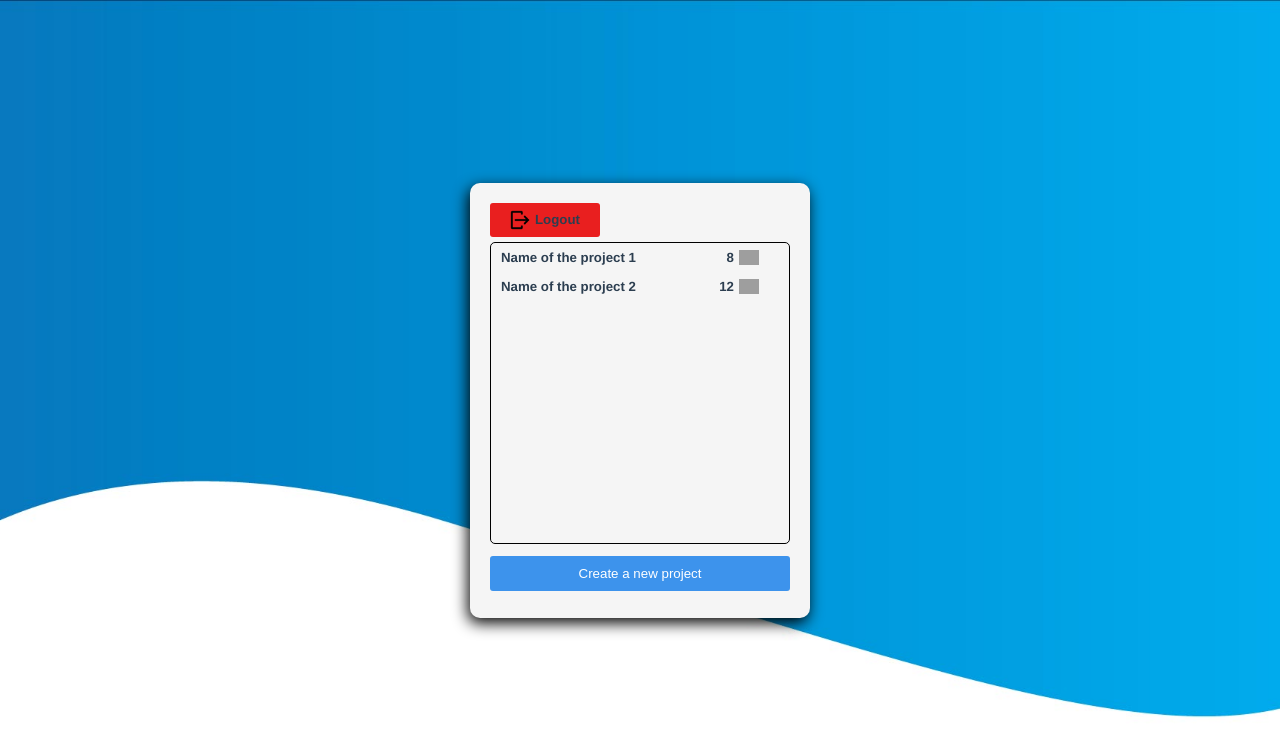
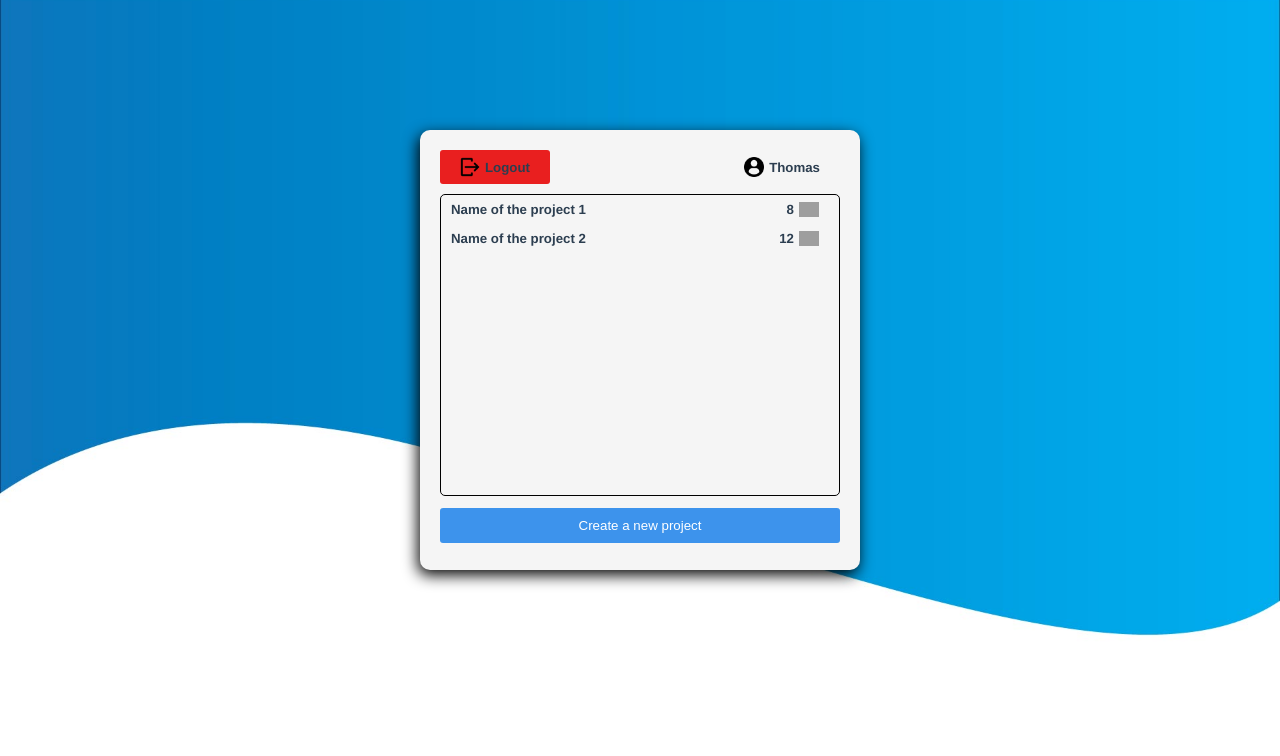
Before and after one commit to ThomasBernardDiiage/DailyRecord, a Vue app in the folder client-dailyrecord/: page /home in a window 1280 px wide. Shown: the top 756 px of the page. Built offline with nearby package versions, Linux system fonts and the light colour scheme; grey boxes are pictures that could not be loaded.

Commit message:
Project creation page

```diff
--- a/client-dailyrecord/src/assets/styles/card.css
+++ b/client-dailyrecord/src/assets/styles/card.css
@@ -12,15 +12,6 @@ form.card h1{
     font-size: 25pt;
 }
 
-form.card label {
-    align-self: start;
-}
-
-form.card input:not([type="Submit"]){
-    margin: 7px 0;
-    padding: 5px;
-}
-
 form.card span{
     border: solid gray 1px;
     border-radius: 3px;
--- a/client-dailyrecord/src/assets/styles/main.css
+++ b/client-dailyrecord/src/assets/styles/main.css
@@ -2,7 +2,7 @@ section.container{
     display: flex;
     align-items: center;
     justify-content: center;
-    height: 100vh;
+    height: 700px;
     background-image: url('../images/background.jpg');
     background-position:center;
     background-size: cover;
@@ -22,3 +22,15 @@ section.container{
 .buttonBlue:hover{
     background-color: rgb(40, 97, 158);
 }
+
+label {
+    align-self: start;
+}
+input:not([type="Submit"]){
+    margin: 7px 0;
+    padding: 5px;
+}
+
+textarea{
+    resize: none;
+}
--- /dev/null
+++ b/client-dailyrecord/src/components/ButtonGoback.vue
@@ -0,0 +1,42 @@
+<template>
+    <article class="buttonLogout">
+        <img src="../assets/images/goback.png" alt="">
+        <h5>Go back</h5>
+    </article>
+</template>
+
+
+<style>
+    .buttonLogout{
+        display: flex;
+        align-items: center;
+        justify-content: center;
+        align-self: flex-start;
+        background-color: rgb(233, 31, 31);
+        margin: 7px 0;
+        padding: 10px 20px;
+        border-radius: 3px;
+        cursor: pointer;
+    }
+
+    .buttonLogout:hover{
+        background-color: rgb(185, 20, 20);
+    }
+
+    .buttonLogout h5{
+        margin: 0;
+    }
+
+    .buttonLogout img{
+        width: 20px;
+        margin-right: 5px;
+    }
+</style>
+
+
+<script>
+
+export default{
+
+}
+</script>
--- /dev/null
+++ b/client-dailyrecord/src/components/ButtonProfile.vue
@@ -0,0 +1,36 @@
+<template>
+    <article class="buttonProfile">
+        <img src="../assets/images/profile.png" alt="">
+        <h5>Thomas</h5>
+    </article>
+</template>
+
+
+<style>
+    .buttonProfile{
+        display: flex;
+        align-items: center;
+        justify-content: center;
+        align-self: flex-start;
+        padding: 7px 20px;
+        border-radius: 3px;
+    }
+
+
+    .buttonProfile h5{
+        margin: 0;
+    }
+
+    .buttonProfile img{
+        width: 20px;
+        margin-right: 5px;
+    }
+</style>
+
+
+<script>
+
+export default{
+
+}
+</script>
--- a/client-dailyrecord/src/components/ProjectComponent.vue
+++ b/client-dailyrecord/src/components/ProjectComponent.vue
@@ -21,6 +21,7 @@
 
     section.itemProject:hover{
         background-color: rgb(40, 97, 158);
+        color: white;
     }
 
     section.itemProject h5{
@@ -30,7 +31,7 @@
     section.itemProject article{
         display: flex;
         align-items: center;
-        margin: 0 20px;
+        margin: 0 10px;
     }
 
     section.itemProject article img{
--- a/client-dailyrecord/src/router/index.js
+++ b/client-dailyrecord/src/router/index.js
@@ -18,6 +18,11 @@ const routes = [
     path: '/home',
     name: 'Home',
     component: () => import('../views/Home.vue')
+  },
+  {
+    path: '/projectCreation',
+    name: 'ProjectCreation',
+    component: () => import('../views/ProjectCreation.vue')
   }
 
 ]
--- a/client-dailyrecord/src/views/Home.vue
+++ b/client-dailyrecord/src/views/Home.vue
@@ -1,12 +1,18 @@
 <template>
     <section class="container">
         <section class="wrapper">
-            <ButtonLogout @click.native="logout()"></ButtonLogout>
+            <div>
+                <ButtonLogout @click.native="logout()"></ButtonLogout>
+                <ButtonProfile></ButtonProfile>
+            </div>
+
             <section class="listProjects">
                 <ProjectComponent v-for="project in projects" v-bind:key="project.id" v-bind:project="project"></ProjectComponent>
             </section>
 
-            <button class="buttonBlue">Create a new project</button>
+
+        <button @click="createProject()" class="buttonBlue">Create a new project</button>
+
         </section>
     </section>
 </template>
@@ -16,7 +22,7 @@
     @import '../assets/styles/main.css'; /* import the styles sheet */
 
     section.container section.wrapper{
-        min-width: 300px;
+        min-width: 400px;
         background-color: whitesmoke;
         justify-content:space-between;
         border-radius: 10px;
@@ -37,13 +43,22 @@
         border-radius: 5px;
     }
 
+    section.wrapper div {
+        display: flex;
+        justify-content: space-between;
+        margin-bottom: 5px;
+    }
+
 </style>
 
 <script>
     //#region all imports
         import ProjectComponent from '../components/ProjectComponent.vue'; // Import our component
+        import AuthenticationService from '../services/authenticationService';
         import ButtonLogout from '../components/ButtonLogout.vue';
-        import AuthenticationService from '../services/authenticationService';
+        import ButtonProfile from '../components/ButtonProfile.vue';
+        import Router from '../router/index';
+
 
     //#endregion
 
@@ -52,7 +67,8 @@
         name:'Home',
         components:{
             ProjectComponent,
-            ButtonLogout
+            ButtonLogout,
+            ButtonProfile
         },
         data(){
             return {
@@ -75,6 +91,10 @@
         methods:{
             logout(){
                 this.AuthenticationService.logout();
+            },
+            createProject(){
+                console.log('ok');
+                Router.push('/projectCreation');
             }
         }
     }
--- /dev/null
+++ b/client-dailyrecord/src/views/ProjectCreation.vue
@@ -0,0 +1,73 @@
+<template>
+    <section class="container">
+        <section class="wrapper">
+            <h1>Project creation</h1>
+            <label for="projectName">Project name :</label>
+            <input name="projectName" type="text">
+
+            <label for="projectMembersMail">Enter a email :</label>
+            <input name="projectMembersMail" type="email">
+
+            <label for="projectDescription">Project description :</label>
+            <textarea name="projectDescription"></textarea>
+
+            <div>
+                <ButtonGoBack @click.native="goback()"></ButtonGoBack>
+                <button class="buttonBlue">Create the project</button>
+            </div>
+        </section>
+    </section>
+</template>
+
+
+<style>
+    @import '../assets/styles/main.css'; /* import the styles sheet */
+
+    section.container section.wrapper{
+        min-width: 400px;
+        background-color: whitesmoke;
+        justify-content:space-between;
+        border-radius: 10px;
+        display: flex;
+        flex-direction: column;
+        padding: 20px 20px;
+        box-shadow: -2px 5px 15px 0px #000000;
+    }
+
+    section.container section.wrapper textarea{
+        height: 100px;
+    }
+
+    section.container section.wrapper div{
+        display: flex;
+        justify-content: space-between;
+        align-items: center;
+    }
+</style>
+
+
+<script>
+    //#region all imports
+        import ButtonGoBack from '../components/ButtonGoback.vue';
+        import Router from '../router';
+
+
+    //#endregion
+
+
+    export default {
+        name:'Home',
+        components:{
+            ButtonGoBack,
+
+        },
+        data(){
+            return {};
+        },
+        methods:{
+            goback(){
+                Router.push('/home');
+            }
+        }
+    }
+</script>
```
Also changed, not shown: client-dailyrecord/src/assets/images/goback.png (added), client-dailyrecord/src/assets/images/profile.png (added).
